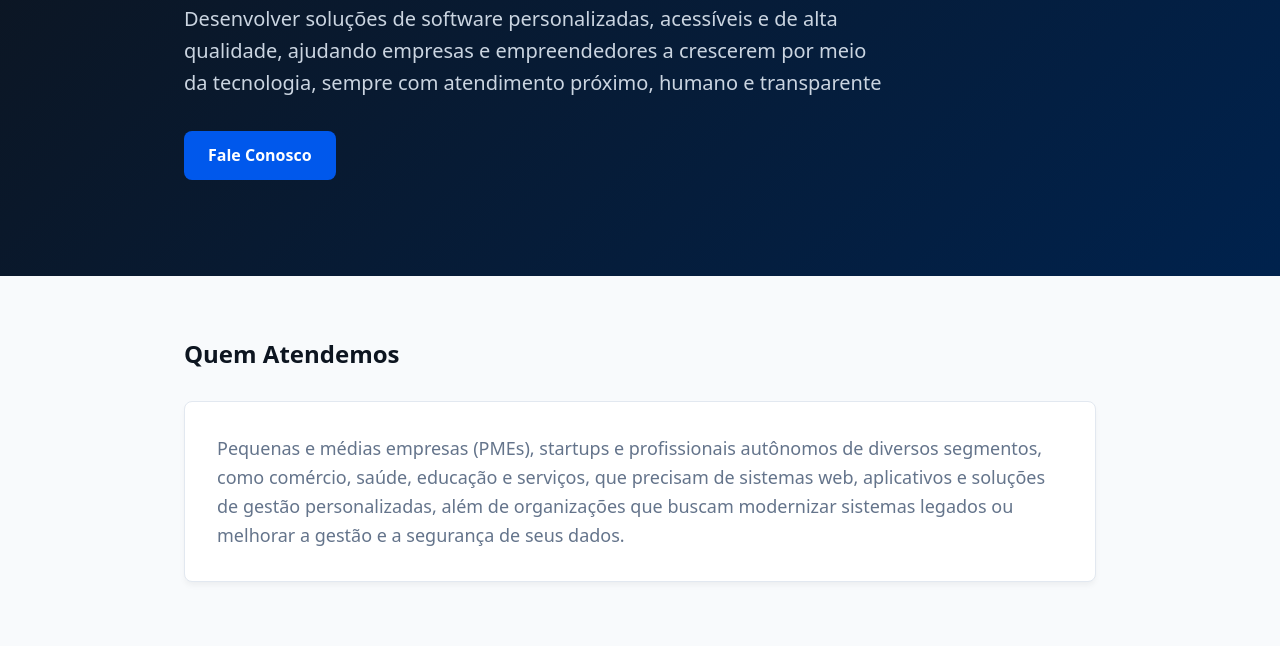
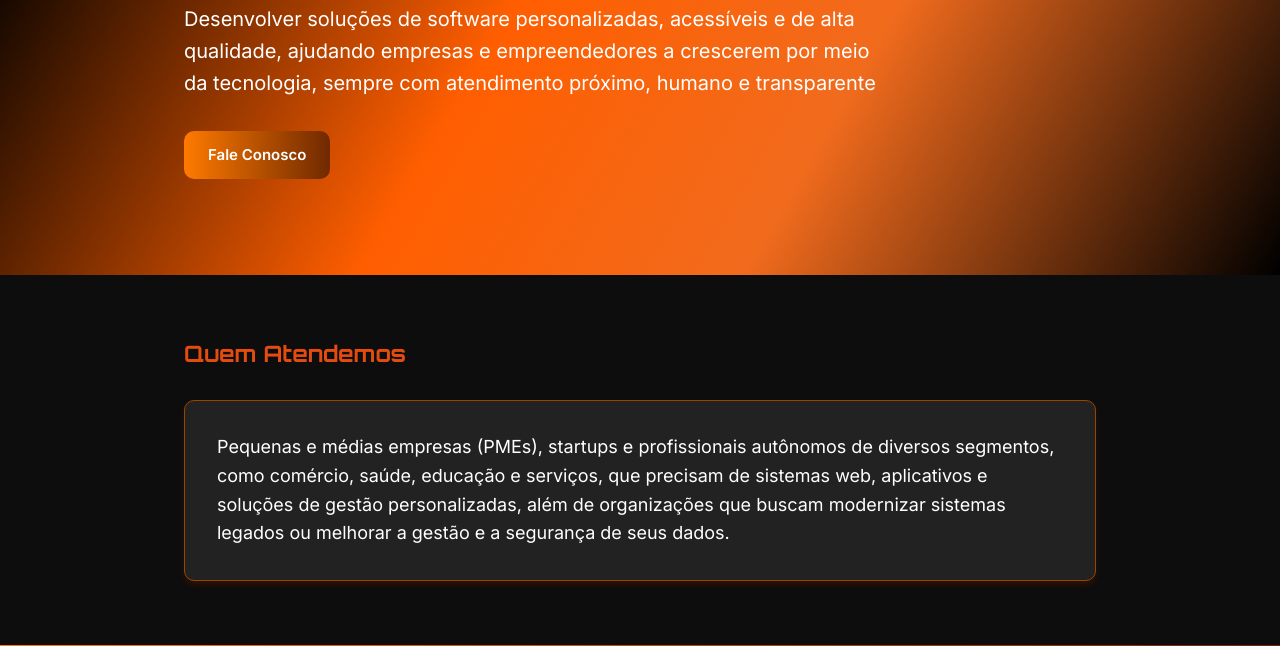
Before and after one commit to Jady0501/jj3-tech-site, an Astro site: page / in a window 1280 px wide. Shown: the part 275-921 px from the top of the page. Built offline with nearby package versions, Linux system fonts and the light colour scheme; Astro itself is replaced by a stand-in of ours.

Commit message:
feat: mudar layout da página

```diff
--- a/src/components/Cartao.astro
+++ b/src/components/Cartao.astro
@@ -8,7 +8,7 @@ const { destaque } = Astro.props;
 
 <style>
 	.cartao {
-		background-color: var(--cor-fundo);
+		background-color: #222222;
 		border: 1px solid var(--cor-borda);
 		border-radius: var(--borda-raio);
 		padding: 2rem;
--- a/src/data/empresa.js
+++ b/src/data/empresa.js
@@ -2,7 +2,7 @@ export const empresa = {
   nome: "JJ3 Tech",
   slogan: "Código que conecta o futuro.",
   historia:
-    "A JJ 3 Tech nasceu em 2025, fruto da união entre duas gerações e de um sonho construído em família. O nome da empresa é uma homenagem direta às pessoas que deram origem a tudo isso: Jairo, meu pai, e Jádylla, eu — as duas letras 'J' que carregam a essência da nossa história, unidas ao '3' que representa o seu número da sorte, o futuro e a inovaçãoque queremos construir. Criada no ano passado, a empresa surgiu da vontade de transformar ideias em soluções tecnológicas reais, unindo a experiência e os valores de uma geração com a energia e o conhecimento técnico da outra. Desde o primeiro projeto, carregamos conosco o nome da nossa família e o compromisso de oferecer tecnologia com confiança, proximidade e qualidade — valores que estão em cada linha de código que escrevemos.",
+    "A JJ 3 Tech nasceu em 2025, fruto da união entre duas gerações e de um sonho construído em família. O nome da empresa é uma homenagem direta às pessoas que deram origem a tudo isso: Jairo, meu pai, e Jádylla, eu, as duas letras 'J' que carregam a essência da nossa história, unidas ao '3' que representa o seu número da sorte, o futuro e a inovaçãoque queremos construir. Criada no ano passado, a empresa surgiu da vontade de transformar ideias em soluções tecnológicas reais, unindo a experiência e os valores de uma geração com a energia e o conhecimento técnico da outra. Desde o primeiro projeto, carregamos conosco o nome da nossa família e o compromisso de oferecer tecnologia com confiança, proximidade e qualidade, valores que estão em cada linha de código que escrevemos.",
   missao:
     "Desenvolver soluções de software personalizadas, acessíveis e de alta qualidade, ajudando empresas e empreendedores a crescerem por meio da tecnologia, sempre com atendimento próximo, humano e transparente",
   visao:
--- a/src/styles/global.css
+++ b/src/styles/global.css
@@ -1,19 +1,19 @@
+@import url('https://fonts.googleapis.com/css2?family=Inter:wght@400;500;600;700&family=Orbitron:wght@500;600;700&display=swap');
 /* src/styles/global.css */
 :root {
-  /* Paleta de Cores baseada no Logo */
-  --cor-primaria: #0d1520; /* Quase preto */
-  --cor-secundaria: #0058ec; /* Azul escuro do degradê (links e botões) */
-  --cor-destaque: #008ff7; /* Azul claro do degradê (decorativo) */
-  --cor-fundo: #ffffff;
-  --cor-fundo-alt: #f8fafc;
-  --cor-texto: #334155;
-  --cor-texto-secundario: #64748b;
+  /* Paleta de Cores - JJ3 Tech | Dark Theme */
+  --cor-primaria: #e44c0f; /* Branco */
+  --cor-secundaria: #ff7a00; /* Laranja principal */
+  --cor-destaque: #702900; /* Laranja claro */
+  --cor-fundo: #000000; /* Preto */
+  --cor-fundo-alt: #0e0d0d; /* Grafite */
+  --cor-texto: #ffffff; /* Cinza claro */
+  --cor-texto-secundario: #ffffff;
   --cor-texto-invertido: #ffffff;
-  --cor-texto-invertido-suave: #cbd5e1;
-  --cor-borda: #e2e8f0;
-
+  --cor-texto-invertido-suave: #ffffff;
+  --cor-borda: #994500;
   /* Variável para o Hero */
-  --cor-hero-fim: #00224d;
+  --cor-hero-fim: #ff5e00;
 
   /* Degradês Globais */
   --degrade-marca: linear-gradient(
@@ -21,16 +21,19 @@
     var(--cor-secundaria),
     var(--cor-destaque)
   );
+
   --degrade-hero: linear-gradient(
-    135deg,
-    var(--cor-primaria),
-    var(--cor-hero-fim)
+    120deg,
+    #000000 3%,
+    #ff5e00 40%,
+    #f16b1d 65%,
+    #000000 100%
   );
 
   /* Variáveis Estruturais */
-  --borda-raio: 8px;
-  --sombra-cartao: 0 4px 6px -1px rgba(0, 0, 0, 0.05);
-  --sombra-cartao-hover: 0 10px 15px -3px rgba(0, 0, 0, 0.1);
+  --borda-raio: 10px;
+  --sombra-cartao: 0 4px 6px -1px #331300;
+  --sombra-cartao-hover: 0 10px 20px -3px #ff5e00;
   --espacamento-secao: 4rem;
 }
 
@@ -41,8 +44,8 @@
 }
 
 body {
-  font-family: system-ui, -apple-system, BlinkMacSystemFont, 'Segoe UI', Roboto,
-    Oxygen, Ubuntu, Cantarell, sans-serif;
+  font-family: 'Inter', sans-serif;
+  font-size: 15px;
   background-color: var(--cor-fundo);
   color: var(--cor-texto);
   line-height: 1.6;
@@ -56,8 +59,9 @@ main {
 }
 
 h1, h2, h3 {
+  font-family: 'Orbitron', sans-serif;
   color: var(--cor-primaria);
-  line-height: 1.2;
+  line-height: 1.3;
   margin-bottom: 1rem;
 }
 
@@ -72,6 +76,7 @@ a {
 }
 
 a:hover {
+  color: var(--cor-destaque);
   text-decoration: underline;
 }
 
@@ -92,16 +97,17 @@ a:hover {
 
 .btn {
   display: inline-block;
-  background-color: var(--cor-secundaria);
+  background: var(--degrade-marca);
   color: var(--cor-texto-invertido);
   padding: 0.75rem 1.5rem;
   border-radius: var(--borda-raio);
   font-weight: 600;
   text-align: center;
-  transition: background-color 0.2s ease;
+  transition: all 0.2s ease;
 }
 
 .btn:hover {
-  background-color: var(--cor-primaria);
+  background: var(--cor-primaria);
+  color: #111111;
   text-decoration: none;
 }
```
